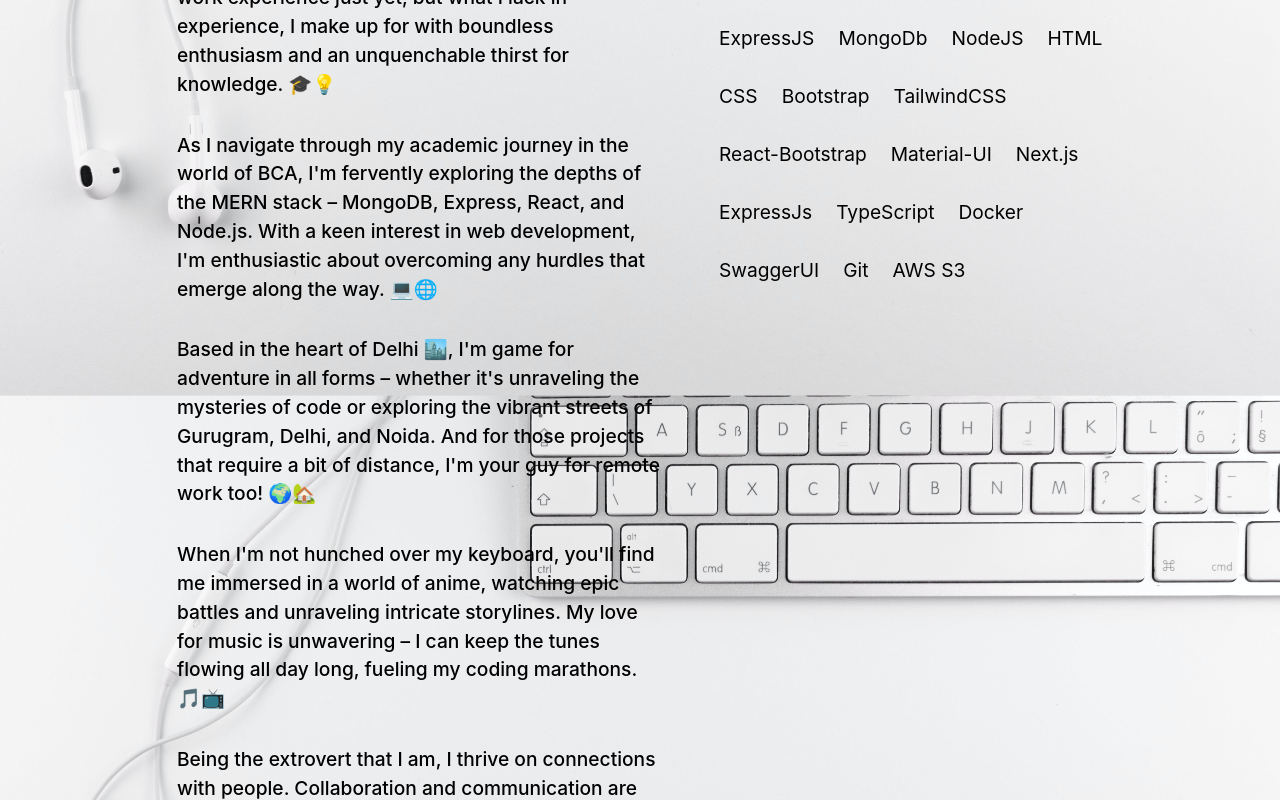
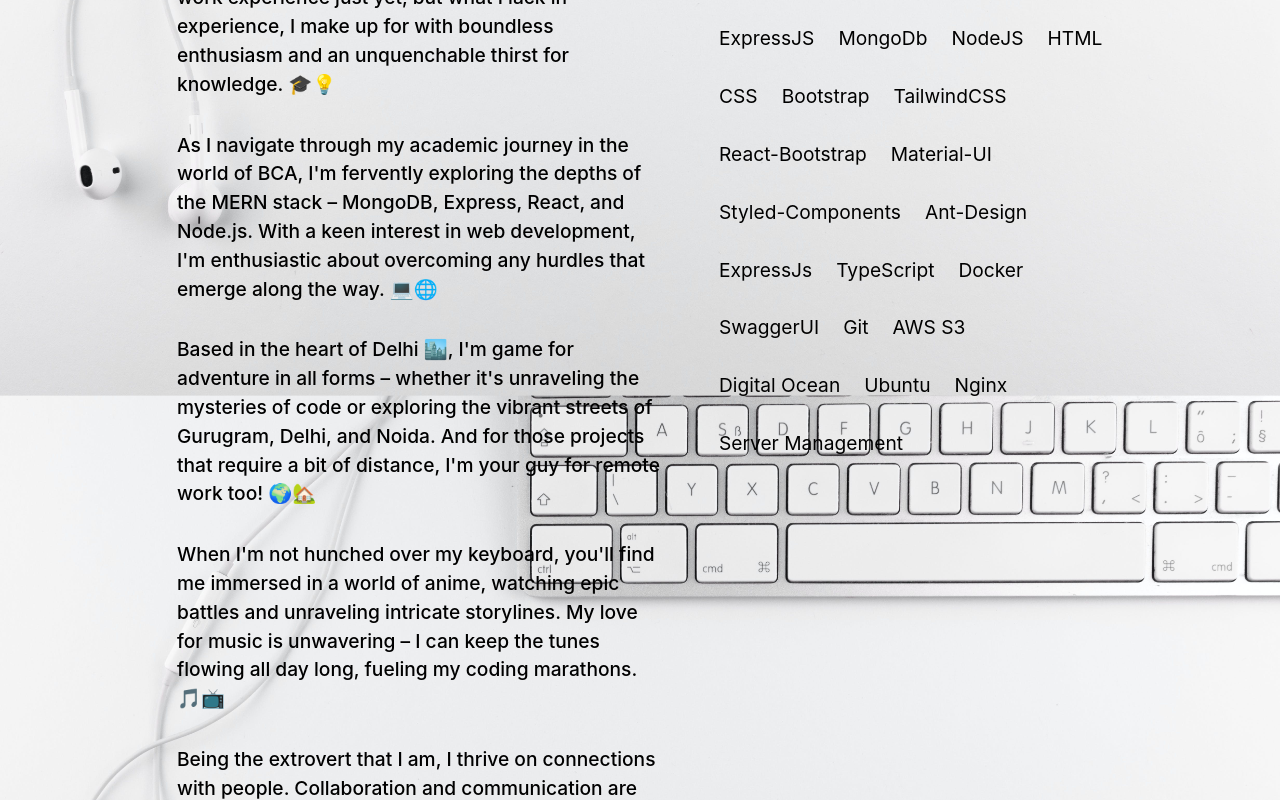
Before and after one commit to tushark15/portfolio, a React (Vite) app: page / in a window 1280 px wide. Shown: the part 1300-2100 px from the top of the page. Built offline with nearby package versions, Linux system fonts and the light colour scheme.

Commit message:
Add crypto.png and Coinlore Crypto Table project

```diff
--- a/src/projects/ProjectsDetails.tsx
+++ b/src/projects/ProjectsDetails.tsx
@@ -3,6 +3,7 @@ import yourPlaces from "../assets/yourPlaces.png";
 import todoApi from "../assets/TodoApi.png";
 import reactLoginPage from "../assets/reactLoginPage.png";
 import photoSearch from "../assets/photoSearch.png";
+import crypto from "../assets/crypto.png";
 interface projectType {
   title: string;
   img: string;
@@ -67,4 +68,14 @@ export const projects: projectType[] = [
     backend: "https://github.com/tushark15/your_places_backend",
     live: `${import.meta.env.VITE_APP_YP_LINK}`,
   },
+  {
+    title: "Coinlore Crypto Table",
+    img: crypto,
+    skills: ["React - ", "Ant Design - ", "API Integration"],
+    desc: "Crafted a React-powered cryptocurrency table for seamless exploration. Features include dynamic filtering, sorting, and pagination for effortless navigation through crypto details. This responsive table offers an intuitive interface, providing users with a comprehensive tool to stay updated and engaged in the market.",
+    largeDesc:
+    "Designed and implemented a dynamic cryptocurrency table using React, offering users a seamless experience to explore and track digital assets. This feature-rich table incorporates intuitive filtering, sorting, and pagination functionalities, empowering users to efficiently navigate through a vast array of cryptocurrency details. The project showcases a responsive interface that enhances accessibility and usability, delivering a comprehensive tool for staying informed and engaged within the crypto market.",
+    frontend: "https://github.com/tushark15/coinloreTable",
+    live: `${import.meta.env.VITE_APP_CRYPTO_LINK}`,
+  },
 ];
--- a/src/skills/Skills.tsx
+++ b/src/skills/Skills.tsx
@@ -18,13 +18,18 @@ const Skills = () => {
     "TailwindCSS",
     "React-Bootstrap",
     "Material-UI",
-    "Next.js",
+    "Styled-Components",
+    "Ant-Design",
     "ExpressJs",
     "TypeScript",
     "Docker",
     "SwaggerUI",
     "Git",
     "AWS S3",
+    "Digital Ocean",
+    "Ubuntu",
+    "Nginx",
+    "Server Management",
   ];
   return (
     <>
--- a/src/socialMedia/SocialLinks.tsx
+++ b/src/socialMedia/SocialLinks.tsx
@@ -34,7 +34,7 @@ const SocialLinks = () => {
       </RevealUp>
       <RevealUp delay={0.3}>
         <a
-          href="https://www.linkedin.com/in/tushar-khandelwal-6178761b9/"
+          href="https://www.linkedin.com/in/tushar1512"
           target="_blank"
           rel="noopener noreferrer"
         >
```
Also changed, not shown: src/assets/crypto.png (added), 1 other file (tests, documents, lock files or other folders).
